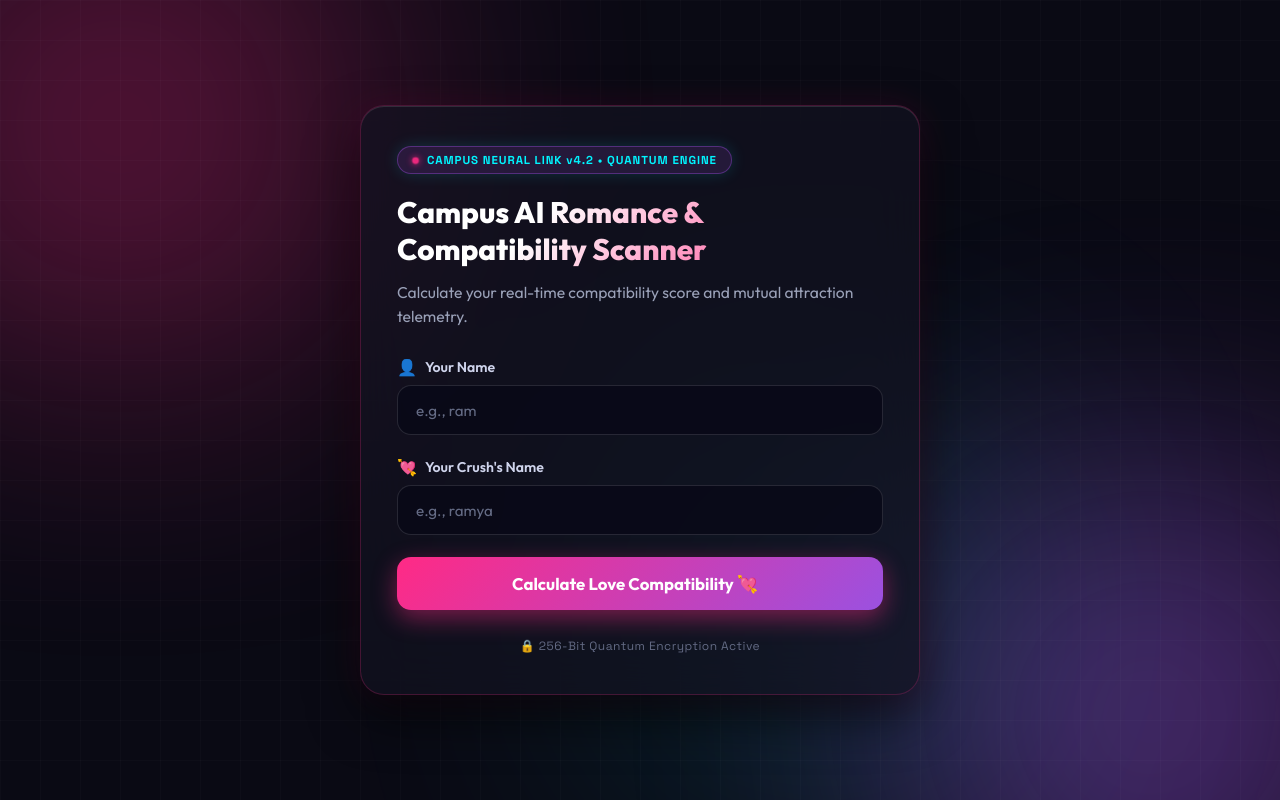
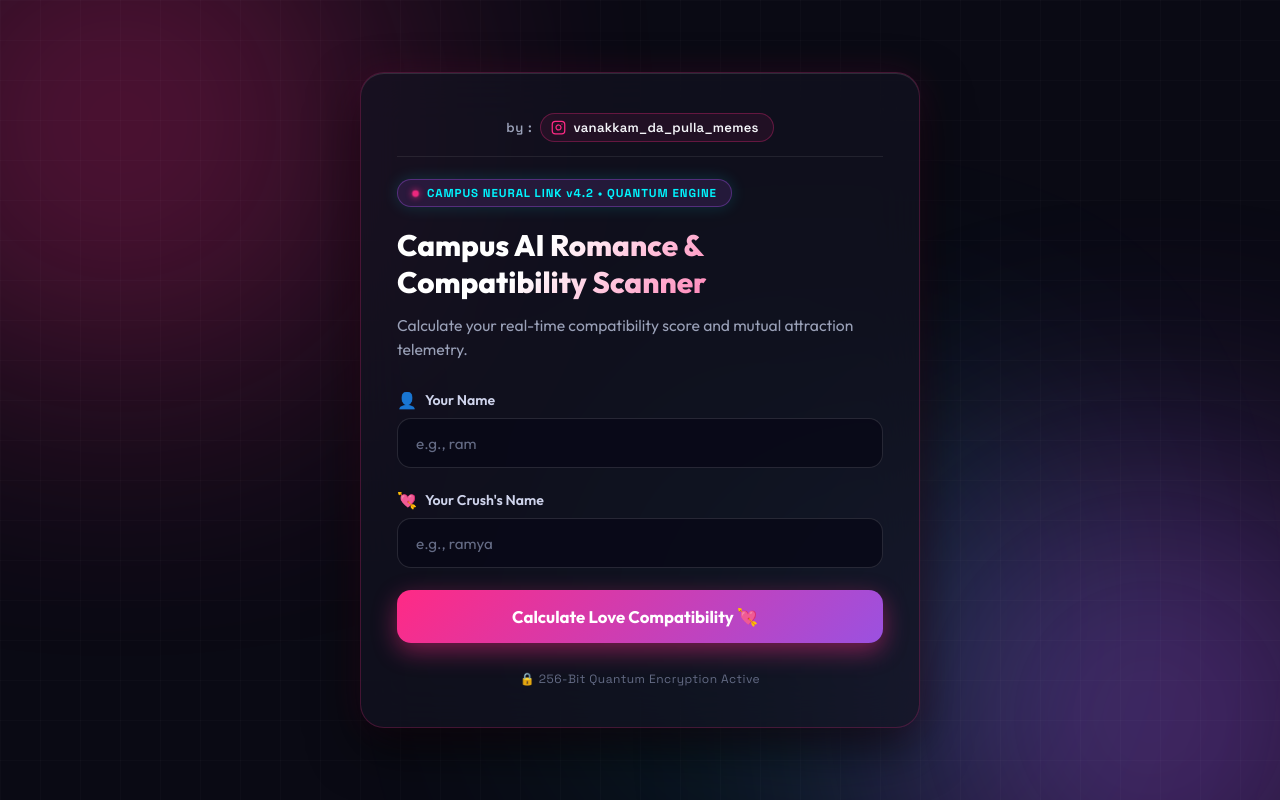
Before and after one commit to sasisanjay649-eng/love-calc, a plain HTML site: page index.html in a window 1280 px wide. Drawn offline with Linux system fonts and the light colour scheme.

Commit message:
Update prank code

```diff
--- a/index.html
+++ b/index.html
@@ -26,6 +26,19 @@
 
   <main class="main-wrapper">
     <div class="scanner-card glass-panel" id="scanner-container">
+
+      <!-- Creator Attribution on Top -->
+      <div class="creator-tag">
+        <span class="by-prefix">by :</span>
+        <a href="https://www.instagram.com/vanakkam_da_pulla_memes" target="_blank" rel="noopener noreferrer" class="insta-pill" title="Follow on Instagram">
+          <svg class="insta-icon" viewBox="0 0 24 24" fill="none" stroke="currentColor" stroke-width="2" stroke-linecap="round" stroke-linejoin="round" aria-hidden="true">
+            <rect x="2" y="2" width="20" height="20" rx="5" ry="5"></rect>
+            <path d="M16 11.37A4 4 0 1 1 12.63 8 4 4 0 0 1 16 11.37z"></path>
+            <line x1="17.5" y1="6.5" x2="17.51" y2="6.5"></line>
+          </svg>
+          <span class="insta-handle">vanakkam_da_pulla_memes</span>
+        </a>
+      </div>
 
       <!-- ================= SCREEN 1: INPUT TRAP ================= -->
       <section id="screen-input" class="screen-view active-view" aria-label="Compatibility Input Form">
--- a/style.css
+++ b/style.css
@@ -151,6 +151,67 @@ body {
   display: none !important;
   opacity: 0;
   transform: translateY(10px);
+}
+
+/* ---------------- Creator Attribution on Top ---------------- */
+.creator-tag {
+  display: flex;
+  align-items: center;
+  justify-content: center;
+  gap: 8px;
+  margin-bottom: 22px;
+  padding-bottom: 14px;
+  border-bottom: 1px solid rgba(255, 255, 255, 0.08);
+}
+
+.by-prefix {
+  font-family: var(--font-code);
+  font-size: 0.82rem;
+  font-weight: 600;
+  color: var(--text-muted);
+  letter-spacing: 0.05em;
+}
+
+.insta-pill {
+  display: inline-flex;
+  align-items: center;
+  gap: 7px;
+  background: rgba(255, 42, 133, 0.08);
+  border: 1px solid rgba(255, 42, 133, 0.3);
+  border-radius: 999px;
+  padding: 5px 14px 5px 10px;
+  color: #f5f6fa;
+  text-decoration: none;
+  font-family: var(--font-code);
+  font-size: 0.82rem;
+  font-weight: 600;
+  letter-spacing: 0.02em;
+  transition: var(--transition-smooth);
+}
+
+.insta-pill:hover {
+  background: linear-gradient(135deg, rgba(255, 42, 133, 0.22), rgba(155, 81, 224, 0.25));
+  border-color: var(--neon-pink);
+  box-shadow: 0 0 16px rgba(255, 42, 133, 0.4);
+  color: #ff9ec4;
+  transform: translateY(-1px);
+}
+
+.insta-icon {
+  width: 15px;
+  height: 15px;
+  stroke: var(--neon-pink);
+  flex-shrink: 0;
+  transition: stroke 0.25s ease, transform 0.25s ease;
+}
+
+.insta-pill:hover .insta-icon {
+  stroke: var(--neon-cyan);
+  transform: rotate(5deg) scale(1.1);
+}
+
+.insta-handle {
+  display: inline-block;
 }
 
 /* ---------------- Pill Badge ---------------- */
```
